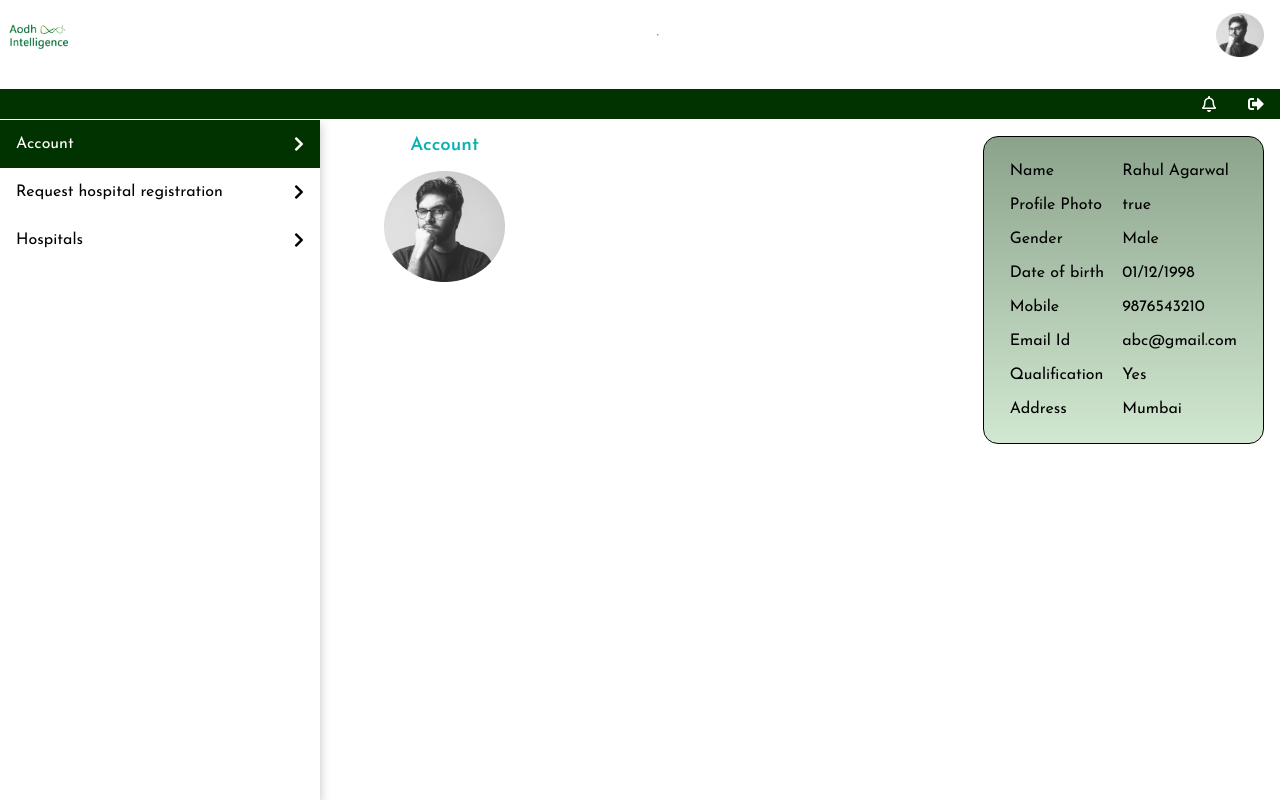
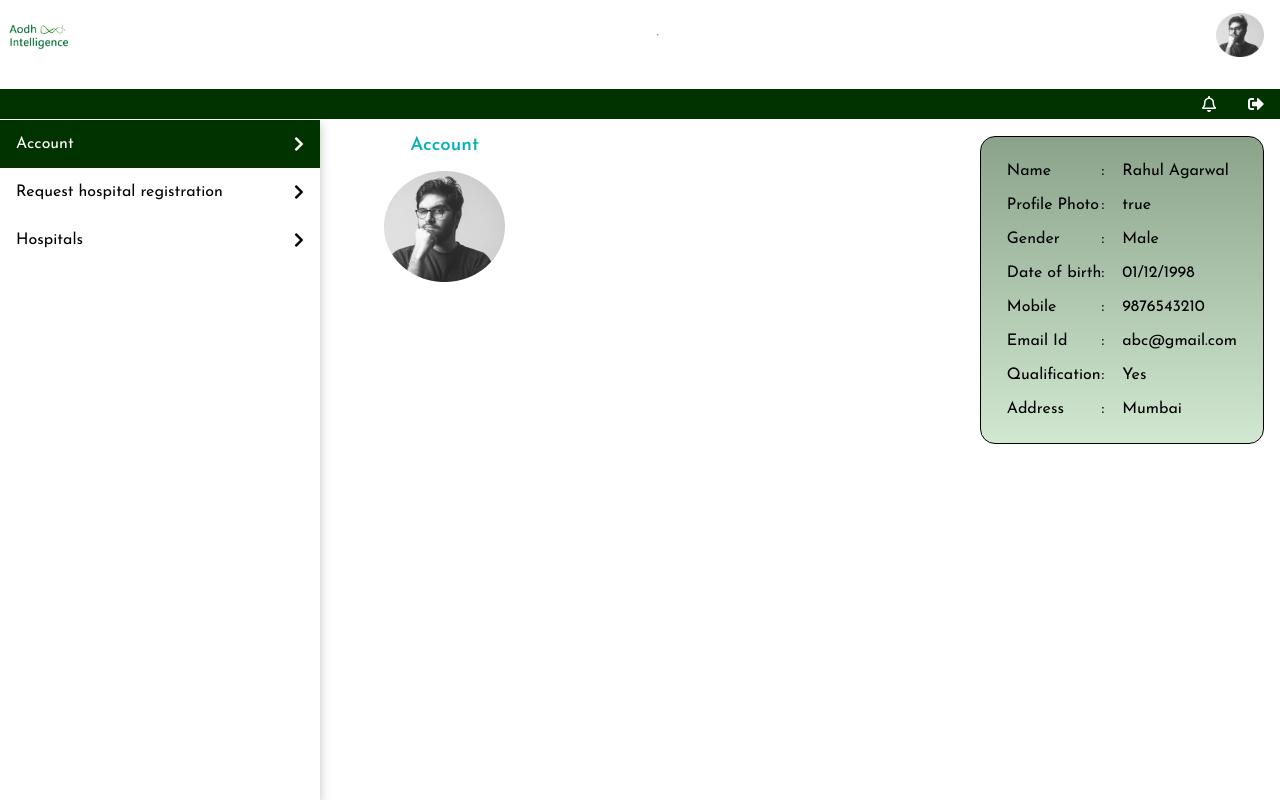
Before and after one commit to harshitkumar712/aodh_intelligence, a React (Create React App) app: page /account in a window 1280 px wide. Built offline with nearby package versions, Linux system fonts and the light colour scheme.

Commit message:
added semicolon in acccountdetail table

```diff
--- a/src/parts/AccountDetail.js
+++ b/src/parts/AccountDetail.js
@@ -106,6 +106,11 @@ const Details = styled.div`
 	td {
 		padding: 0.5rem;
 	}
+	table td:first-child:after{
+    content:":";
+    float:right;
+
+	}
 	@media ${device.sm} {
 		background: transparent;
 		border:none;
```
